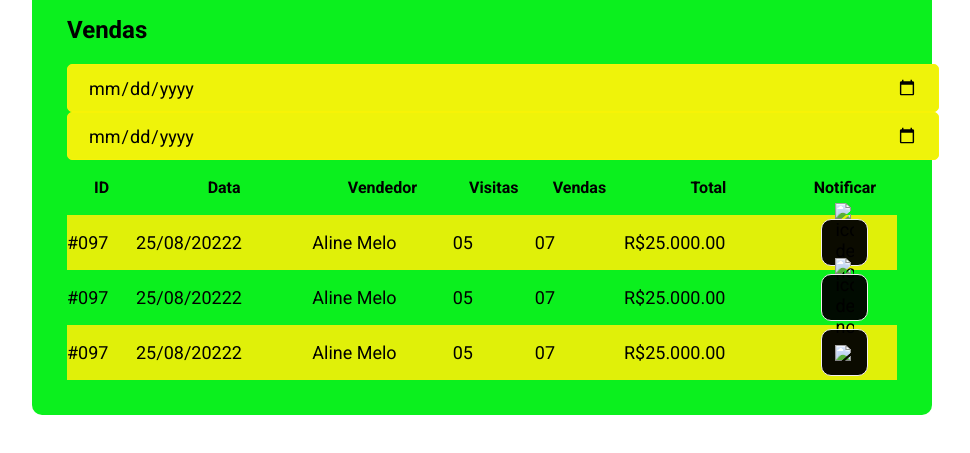
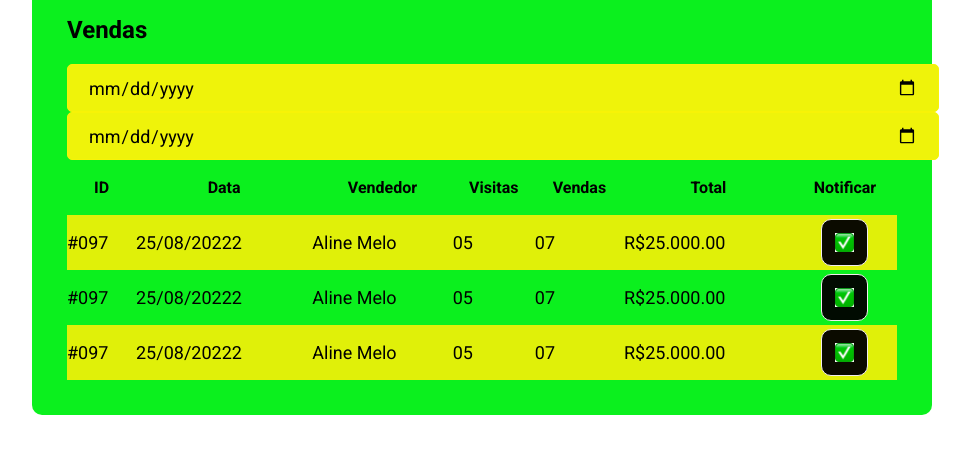
Before and after one commit to alinemello29/pagina-de-venda, a plain HTML site: page index.html in a window 1280 px wide. Shown: the part 279-732 px from the top of the page, without its empty margins (158-1128 px from the left). Drawn offline with Linux system fonts and the light colour scheme.

Commit message:
Update index.html

```diff
--- a/index.html
+++ b/index.html
@@ -61,7 +61,7 @@
                       <td>
                         <div class="Alinemeta-red-btn-container">
                           <div class="Alinemeta-red-btn">
-                            <img src="iamgem/visto.pnj" alt="icone de notificação" />
+                            <img src="imagem/visto.png" alt="icone de notificação" />
                           </div>
                         </div>
                       </td>
@@ -76,7 +76,7 @@
                       <td>
                         <div class="Alinemeta-red-btn-container">
                           <div class="Alinemeta-red-btn">
-                            <img src="iamgem/visto.pnj" alt="icone de notificação" />
+                            <img src="imagem/visto.png" alt="icone de notificação" />
                           </div>
                         </div>
                       </td>
@@ -91,7 +91,7 @@
                       <td>
                         <div class="Alinemeta-red-btn-container">
                           <div class="Alinemeta-red-btn">
-                            <img src="iamgem/visto.pnj"icone de notificação" />
+                            <img src="imagem/visto.png"icone de notificação" />
                           </div>
                         </div>
                       </td>
```
